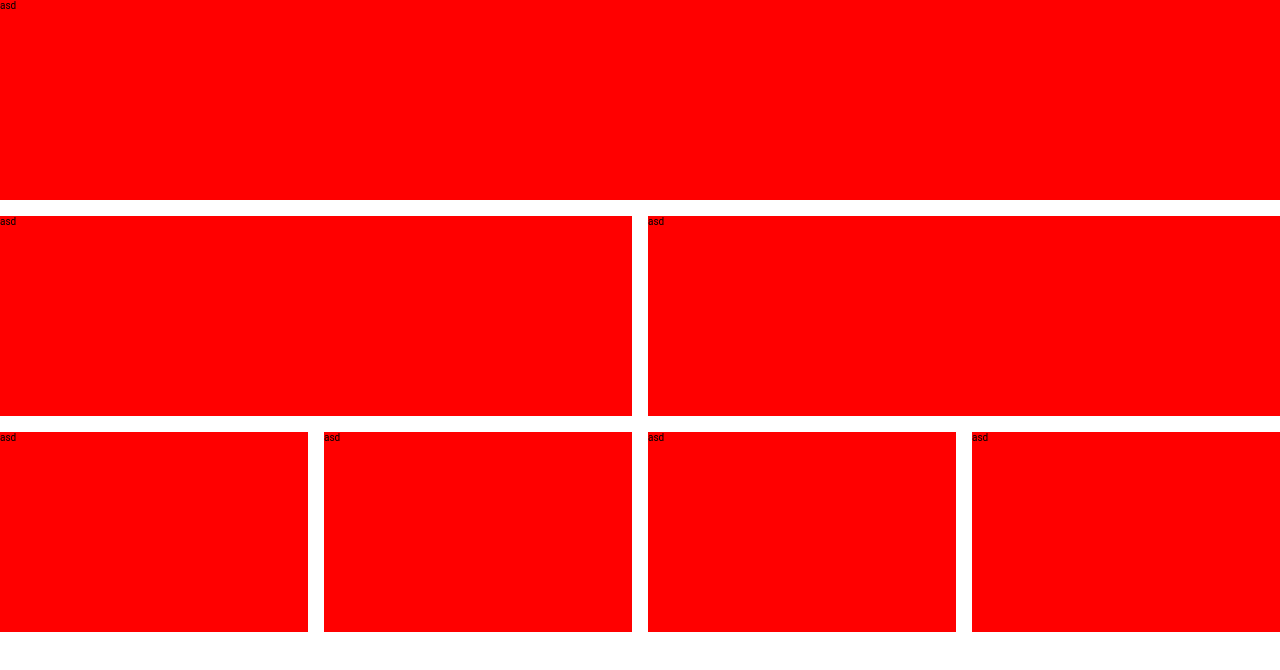
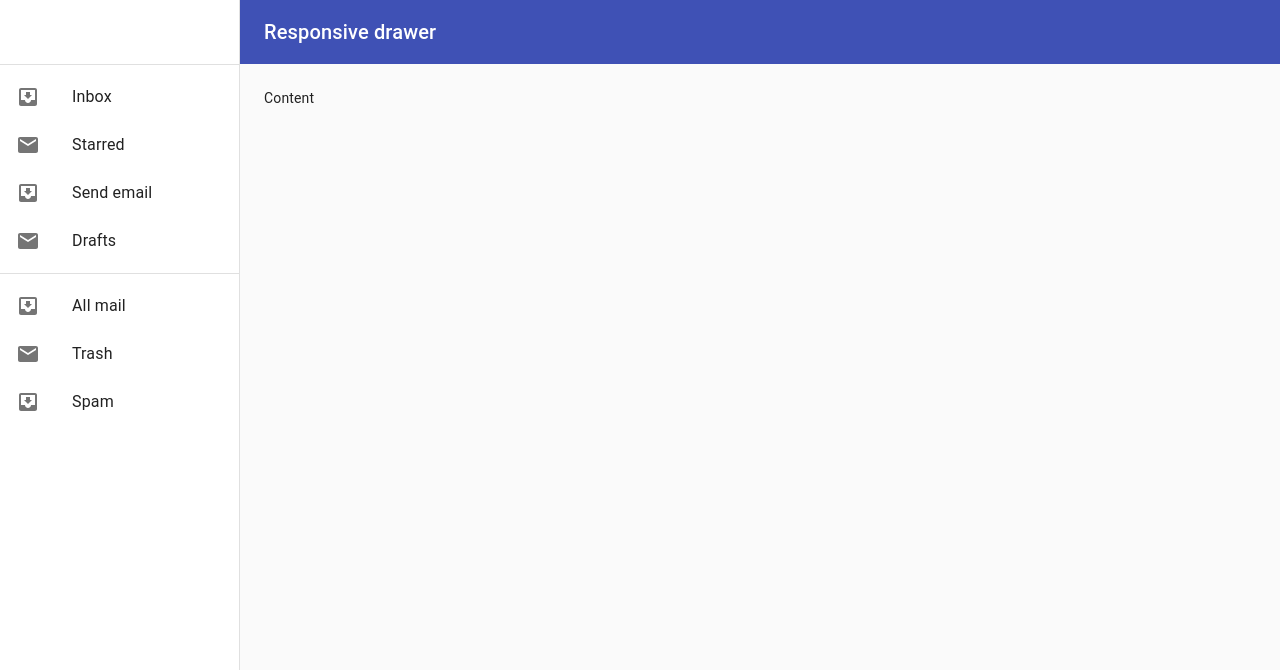
Before and after one commit to nulmete/cstradefront, a React (Create React App) app: page / in a window 1280 px wide. Shown: the top 670 px of the page. Built offline with nearby package versions, Linux system fonts and the light colour scheme.

Commit message:
base layout

```diff
--- a/src/components/Drawer/ResponsiveDrawer.css
+++ /dev/null
@@ -1,9 +0,0 @@
-.ButtonDrawer{
-  background-color: #333541;
-  color: white;
-  padding: 15px 32px;
-  display: inline-block;
-  font-size: 20px;
-  margin: 4px 2px;
-  cursor: pointer;
-}
--- a/src/components/Drawer/ResponsiveDrawer.js
+++ /dev/null
@@ -1,106 +0,0 @@
-import React, { useState } from 'react';
-import './ResponsiveDrawer.css';
-import AppBar from '@material-ui/core/AppBar';
-import Drawer from '@material-ui/core/Drawer';
-import Hidden from '@material-ui/core/Hidden';
-import Toolbar from '@material-ui/core/Toolbar';
-import Typography from '@material-ui/core/Typography';
-import { makeStyles, useTheme } from '@material-ui/core/styles';
-
-const drawerWidth = 240;
-
-const useStyles = makeStyles((theme) => ({
-  root: {
-    display: 'flex',
-  },
-  drawer: {
-    [theme.breakpoints.up('sm')]: {
-      width: drawerWidth,
-      flexShrink: 0,
-    },
-  },
-  appBar: {
-    [theme.breakpoints.up('sm')]: {
-      width: `calc(100% - ${drawerWidth}px)`,
-      marginLeft: drawerWidth,
-    },
-  },
-  menuButton: {
-    marginRight: theme.spacing(2),
-    [theme.breakpoints.up('sm')]: {
-      display: 'none',
-    },
-  },
-  // necessary for content to be below app bar
-  toolbar: theme.mixins.toolbar,
-  drawerPaper: {
-    width: drawerWidth,
-  },
-  content: {
-    flexGrow: 1,
-    padding: theme.spacing(3),
-  },
-}));
-
-const ResponsiveDrawer = () => {
-  const classes = useStyles();
-  const theme = useTheme();
-  const [mobileOpen, setMobileOpen] = React.useState(false);
-
-  const handleDrawerToggle = () => {
-    setMobileOpen(!mobileOpen);
-  };
-
-  const drawer = (
-    <div>
-      <div className={classes.toolbar} />
-      <button type="submit" className="ButtonDrawer">
-        CsMoney prize check
-      </button>
-    </div>
-  );
-
-  return (
-    <div className={classes.root}>
-      <AppBar position="fixed" className={classes.appBar}>
-        <Toolbar>
-          <Typography variant="h6" noWrap>
-            Responsive drawer
-          </Typography>
-        </Toolbar>
-      </AppBar>
-      <nav className={classes.drawer} aria-label="mailbox folders">
-        {/* The implementation can be swapped with js to avoid SEO duplication of links. */}
-        <Hidden smUp implementation="css">
-          <Drawer
-            variant="temporary"
-            anchor={theme.direction === 'rtl' ? 'right' : 'left'}
-            open={mobileOpen}
-            onClose={handleDrawerToggle}
-            classes={{
-              paper: classes.drawerPaper,
-            }}
-            ModalProps={{
-              keepMounted: true, // Better open performance on mobile.
-            }}
-          >
-            {drawer}
-          </Drawer>
-        </Hidden>
-        <Hidden xsDown implementation="css">
-          <Drawer
-            classes={{
-              paper: classes.drawerPaper,
-            }}
-            variant="permanent"
-            open
-          >
-            {drawer}
-          </Drawer>
-        </Hidden>
-      </nav>
-    </div>
-  );
-};
-
-export default ResponsiveDrawer;
--- /dev/null
+++ b/src/components/Layout/Layout.js
@@ -0,0 +1,130 @@
+import {
+  AppBar,
+  Divider,
+  Drawer,
+  Hidden,
+  IconButton,
+  List,
+  ListItem,
+  ListItemIcon,
+  ListItemText,
+  Toolbar,
+  Typography,
+  useTheme,
+} from '@material-ui/core';
+import React from 'react';
+import InboxIcon from '@material-ui/icons/MoveToInbox';
+import MailIcon from '@material-ui/icons/Mail';
+import MenuIcon from '@material-ui/icons/Menu';
+import PropTypes from 'prop-types';
+import useLayoutStyles from './LayoutStyles';
+
+const Layout = ({ children }) => {
+  const classes = useLayoutStyles();
+  const theme = useTheme();
+
+  const [mobileOpen, setMobileOpen] = React.useState(false);
+
+  const handleDrawerToggle = () => {
+    setMobileOpen(!mobileOpen);
+  };
+
+  const drawer = (
+    <div>
+      <div className={classes.toolbar} />
+      <Divider />
+      <List>
+        {['Inbox', 'Starred', 'Send email', 'Drafts'].map((text, index) => (
+          <ListItem button key={text}>
+            <ListItemIcon>
+              {index % 2 === 0 ? <InboxIcon /> : <MailIcon />}
+            </ListItemIcon>
+            <ListItemText primary={text} />
+          </ListItem>
+        ))}
+      </List>
+      <Divider />
+      <List>
+        {['All mail', 'Trash', 'Spam'].map((text, index) => (
+          <ListItem button key={text}>
+            <ListItemIcon>
+              {index % 2 === 0 ? <InboxIcon /> : <MailIcon />}
+            </ListItemIcon>
+            <ListItemText primary={text} />
+          </ListItem>
+        ))}
+      </List>
+    </div>
+  );
+
+  return (
+    <div className={classes.root}>
+      {/* App Bar */}
+      <AppBar
+        position="fixed"
+        className={classes.appBar}
+        elevation={0}
+        color="primary"
+      >
+        <Toolbar>
+          <IconButton
+            color="inherit"
+            aria-label="open drawer"
+            edge="start"
+            onClick={handleDrawerToggle}
+            className={classes.menuButton}
+          >
+            <MenuIcon />
+          </IconButton>
+          <Typography variant="h6" noWrap>
+            Responsive drawer
+          </Typography>
+        </Toolbar>
+      </AppBar>
+
+      {/* Side Drawer */}
+      <nav className={classes.drawer} aria-label="mailbox folders">
+        {/* The implementation can be swapped with js to avoid SEO duplication of links. */}
+        <Hidden smUp implementation="css">
+          <Drawer
+            variant="temporary"
+            anchor={theme.direction === 'rtl' ? 'right' : 'left'}
+            open={mobileOpen}
+            onClose={handleDrawerToggle}
+            classes={{
+              paper: classes.drawerPaper,
+            }}
+            ModalProps={{
+              keepMounted: true, // Better open performance on mobile.
+            }}
+          >
+            {drawer}
+          </Drawer>
+        </Hidden>
+        <Hidden xsDown implementation="css">
+          <Drawer
+            classes={{
+              paper: classes.drawerPaper,
+            }}
+            variant="permanent"
+            open
+          >
+            {drawer}
+          </Drawer>
+        </Hidden>
+      </nav>
+
+      {/* Main Content */}
+      <main className={classes.content}>
+        <div className={classes.toolbar} />
+        {children}
+      </main>
+    </div>
+  );
+};
+
+Layout.propTypes = {
+  children: PropTypes.node,
+};
+
+export default Layout;
--- /dev/null
+++ b/src/components/Layout/LayoutStyles.js
@@ -0,0 +1,41 @@
+import { makeStyles } from '@material-ui/core';
+
+const drawerWidth = 240;
+
+const useLayoutStyles = makeStyles((theme) => ({
+  root: {
+    display: 'flex',
+    height: '100%',
+  },
+  appBar: {
+    [theme.breakpoints.up('sm')]: {
+      width: `calc(100% - ${drawerWidth}px)`,
+      marginLeft: drawerWidth,
+    },
+  },
+  drawer: {
+    [theme.breakpoints.up('sm')]: {
+      width: drawerWidth,
+      flexShrink: 0,
+    },
+  },
+  menuButton: {
+    marginRight: theme.spacing(2),
+    [theme.breakpoints.up('sm')]: {
+      display: 'none',
+    },
+  },
+  // necessary for content to be below app bar
+  toolbar: theme.mixins.toolbar,
+  drawerPaper: {
+    width: drawerWidth,
+  },
+  content: {
+    flexGrow: 1,
+    backgroundColor: theme.palette.background.default,
+    padding: theme.spacing(3),
+    width: '100%',
+  },
+}));
+
+export default useLayoutStyles;
--- a/src/index.css
+++ /dev/null
@@ -1,21 +0,0 @@
-html {
-  box-sizing: border-box;
-  font-size: 62.5%;
-}
-
-body {
-  font-family: "Roboto", --apple-system, BlinkMacSystemFont, "Segoe UI", Oxygen, Ubuntu, Cantarell, "Open Sans", "Helvetica Neue",
-  sans-serif;
-}
-
-html, body {
-  height: 100%;
-}
-
-*,
-*::before,
-*::after {
-  box-sizing: inherit;
-  margin: 0;
-  padding: 0;
-}
--- a/src/index.js
+++ b/src/index.js
@@ -1,11 +1,12 @@
 import React from 'react';
 import ReactDOM from 'react-dom';
-import './index.css';
+import { CssBaseline } from '@material-ui/core';
 import App from './App';
 import reportWebVitals from './reportWebVitals';
 
 ReactDOM.render(
   <React.StrictMode>
+    <CssBaseline />
     <App />
   </React.StrictMode>,
   document.getElementById('root')
--- a/src/pages/Home/Home.js
+++ b/src/pages/Home/Home.js
@@ -1,43 +1,6 @@
-import Grid from '@material-ui/core/Grid';
 import React from 'react';
-import ResponsiveDrawer from '../../components/Drawer/ResponsiveDrawer';
-import SearchBar from '../../components/SearchBar/SearchBar';
-import useHomeStyles from './HomeStyles';
+import Layout from '../../components/Layout/Layout';
 
-const Home = () => {
-  const styles = useHomeStyles();
-
-  return (
-    <div>
-      {/* <ResponsiveDrawer />
-    <div>
-      <SearchBar />
-    </div> */}
-      <Grid container spacing={2}>
-        <Grid className={styles.gridItem} item xs={12}>
-          <div>asd</div>
-        </Grid>
-        <Grid className={styles.gridItem} item xs={6}>
-          <div>asd</div>
-        </Grid>
-        <Grid className={styles.gridItem} item xs={6}>
-          <div>asd</div>
-        </Grid>
-        <Grid className={styles.gridItem} item xs={3}>
-          <div>asd</div>
-        </Grid>
-        <Grid className={styles.gridItem} item xs={3}>
-          <div>asd</div>
-        </Grid>
-        <Grid className={styles.gridItem} item xs={3}>
-          <div>asd</div>
-        </Grid>
-        <Grid className={styles.gridItem} item xs={3}>
-          <div>asd</div>
-        </Grid>
-      </Grid>
-    </div>
-  );
-};
+const Home = () => <Layout>Content</Layout>;
 
 export default Home;
```
Also changed, not shown: 2 other files (tests, documents, lock files or other folders).
